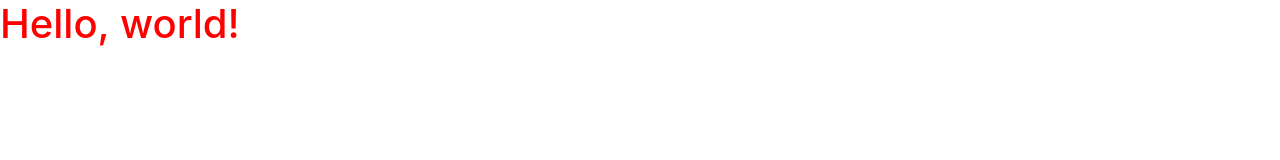
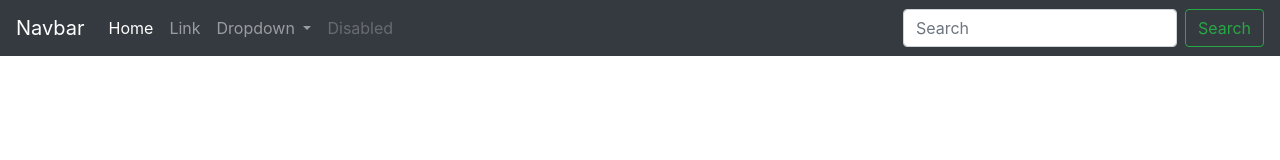
Before and after one commit to ziedf/Utenti, a plain HTML site: page index.html in a window 1280 px wide. Drawn offline with nearby package versions, Linux system fonts and the light colour scheme.

Commit message:
creare navbar

```diff
--- a/index.html
+++ b/index.html
@@ -14,7 +14,46 @@
 </head>
 
 <body>
-    <h1>Hello, world!</h1>
+
+    <nav class="navbar navbar-expand-lg navbar-dark bg-dark">
+        <a class="navbar-brand" href="#">Navbar</a>
+        <button class="navbar-toggler" type="button" data-toggle="collapse" data-target="#navbarSupportedContent" aria-controls="navbarSupportedContent"
+            aria-expanded="false" aria-label="Toggle navigation">
+            <span class="navbar-toggler-icon"></span>
+        </button>
+
+        <div class="collapse navbar-collapse" id="navbarSupportedContent">
+            <ul class="navbar-nav mr-auto">
+                <li class="nav-item active">
+                    <a class="nav-link" href="#">Home
+                        <span class="sr-only">(current)</span>
+                    </a>
+                </li>
+                <li class="nav-item">
+                    <a class="nav-link" href="#">Link</a>
+                </li>
+                <li class="nav-item dropdown">
+                    <a class="nav-link dropdown-toggle" href="#" id="navbarDropdown" role="button" data-toggle="dropdown" aria-haspopup="true"
+                        aria-expanded="false">
+                        Dropdown
+                    </a>
+                    <div class="dropdown-menu" aria-labelledby="navbarDropdown">
+                        <a class="dropdown-item" href="#">Action</a>
+                        <a class="dropdown-item" href="#">Another action</a>
+                        <div class="dropdown-divider"></div>
+                        <a class="dropdown-item" href="#">Something else here</a>
+                    </div>
+                </li>
+                <li class="nav-item">
+                    <a class="nav-link disabled" href="#">Disabled</a>
+                </li>
+            </ul>
+            <form class="form-inline my-2 my-lg-0">
+                <input class="form-control mr-sm-2" type="search" placeholder="Search" aria-label="Search">
+                <button class="btn btn-outline-success my-2 my-sm-0" type="submit">Search</button>
+            </form>
+        </div>
+    </nav>
 
     <!-- Optional JavaScript -->
     <!-- jQuery first, then Popper.js, then Bootstrap JS -->
--- a/js/main.js
+++ b/js/main.js
@@ -1,5 +1,5 @@
 $(function(){
 
-    $('h1').css('color','red');
+
 
 });
```
